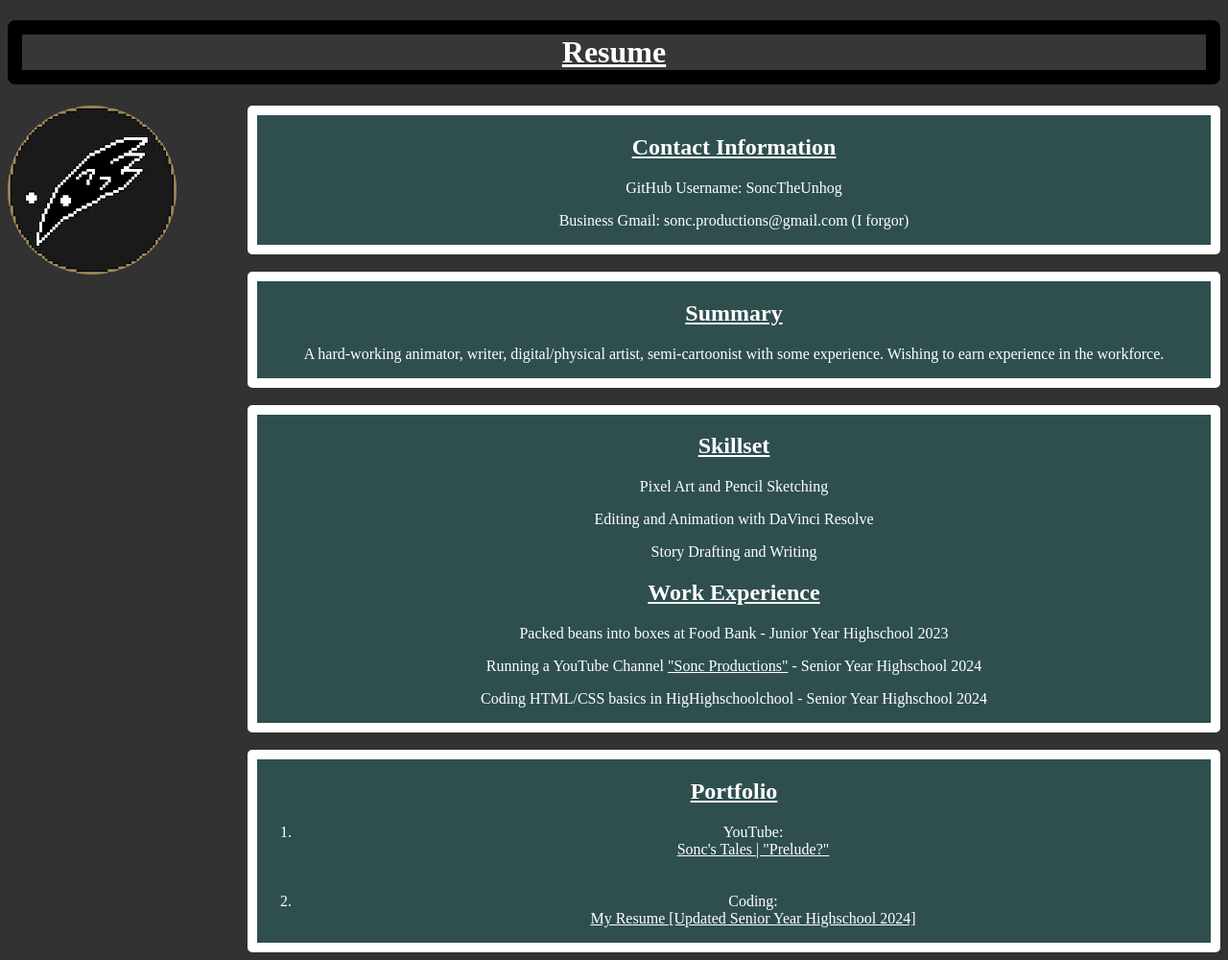
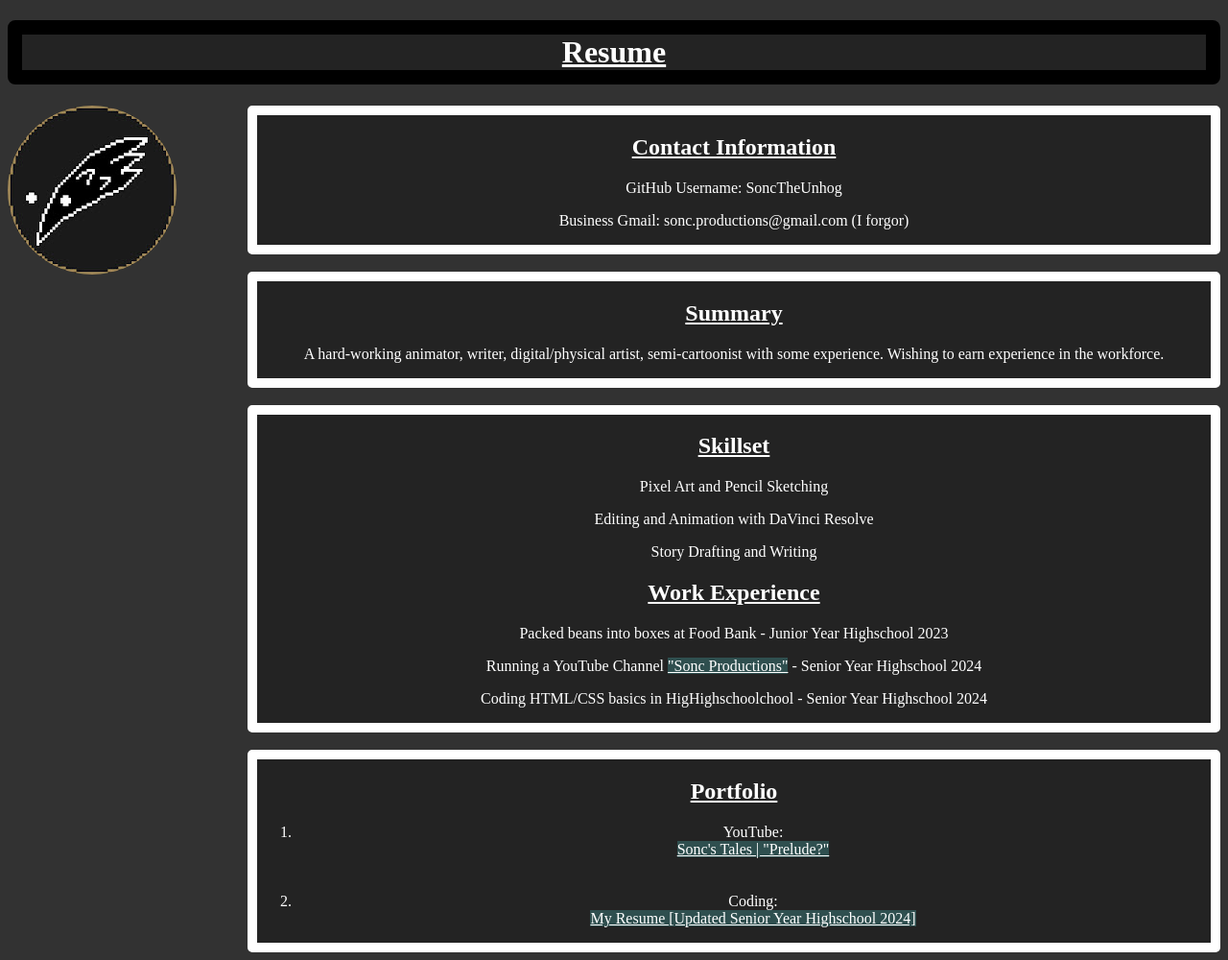
Before and after one commit to SoncTheUnhog/Portfolio, a plain HTML site: page index.html in a window 1280 px wide. Shown: the whole page at 96% size. Drawn offline with Linux system fonts and the light colour scheme.

Commit message:
The End.

```diff
--- a/style.css
+++ b/style.css
@@ -12,7 +12,7 @@ p
     box-sizing: border-box;
     border: solid white 10px;
     border-radius: 5px;
-    background-color: darkslategrey;
+    background: rgb(35, 35, 35);
 
     color: white;
     text-align: center;
@@ -28,7 +28,7 @@ h1
 {
     text-align: center;
     text-decoration: underline;
-    background: rgb(55, 55, 55);
+    background: rgb(35, 35, 35);
     color: white;
     font-family: "Times New Roman", serif;
 
@@ -40,7 +40,7 @@ img
     size: 200px;
     border-radius: 100px;
     float: left;
-    background-color: darkslategrey;
+    background: rgb(35, 35, 35);
 }
 h2
 {
@@ -48,26 +48,26 @@ h2
     text-decoration: underline;
     color: white;
     font-family: "Times New Roman", serif;
-    background-color: darkslategrey;
+    background: rgb(35, 35, 35);
 }
 p
 {
     text-align: center;
     color: white;
     font-family: "Times New Roman", serif;
-    background-color: darkslategrey;
+    background: rgb(35, 35, 35);
 }
 ol
 {
     text-align: center;
     color: white;
     font-family: "Times New Roman", serif;
-    background-color: darkslategrey;
+    background: rgb(35, 35, 35);
 }
 ul
 {
     text-align: center;
     color: white;
     font-family: "Times New Roman", serif;
-    background-color: darkslategrey;
+    background: rgb(35, 35, 35);
 }
```
